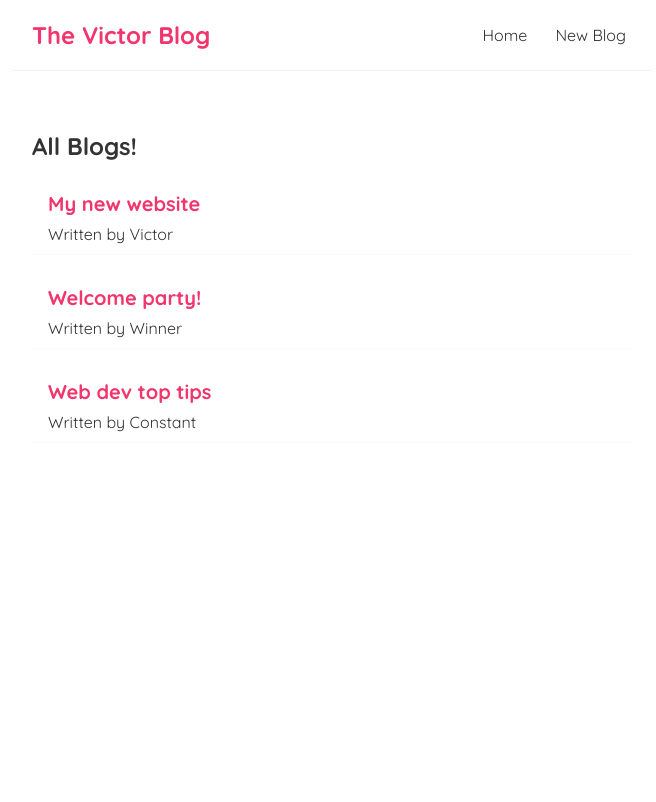
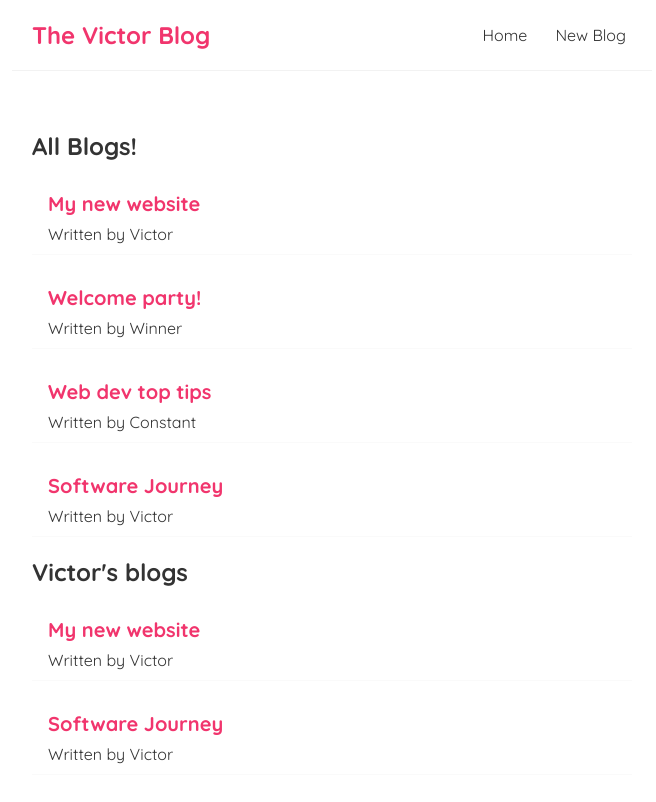
Before and after one commit to ub-victor/The-Victor-Blog, a React (Create React App) app: page / in a window 1280 px wide. Shown: the top 802 px of the page, without its empty margins (308-964 px from the left). Built offline with nearby package versions, Linux system fonts and the light colour scheme.

Commit message:
Initial commit

```diff
--- a/src/Home.js
+++ b/src/Home.js
@@ -5,11 +5,13 @@ const Home = () => {
     const [blogs, setBlog] = useState([
         {title: "My new website", body: "lorem ipsum dolor sit amet", author: "Victor", id: 1},
         {title: "Welcome party!", body: "lorem ipsum dolor sit amet", author: "Winner", id: 2},
-        {title: "Web dev top tips", body: "lorem ipsum dolor sit amet", author: "Constant", id: 3}
+        {title: "Web dev top tips", body: "lorem ipsum dolor sit amet", author: "Constant", id: 3},
+        {title: "Software Journey", body: "lorem ipsum dolor sit amet", author: "Victor", id: 4}
     ])
     return (
         <div className="home">
             <BlogList blogs ={blogs} title="All Blogs!" />
+            <BlogList blogs ={blogs.filter((blog)=> blog.author === "Victor")} title="Victor's blogs" />
         </div>
      );
 }
```
